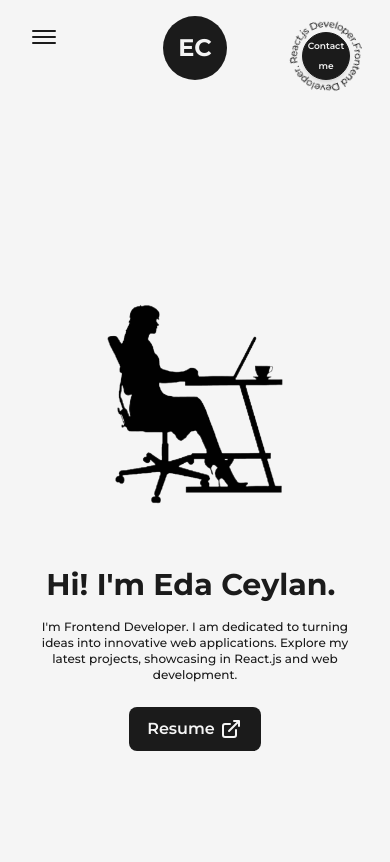
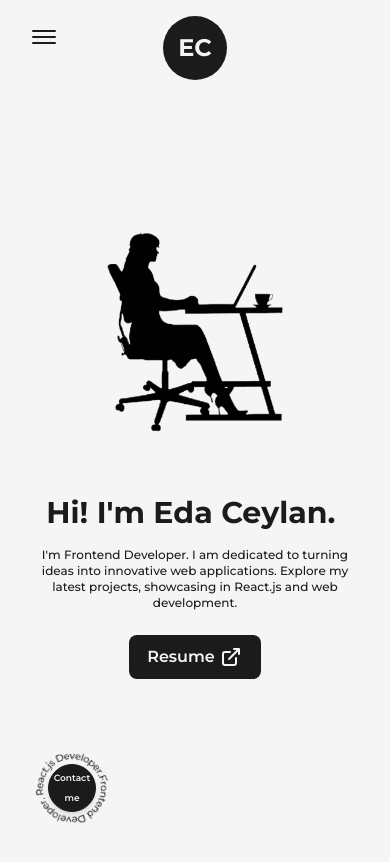
Before and after one commit to edaceylnn/portfolio, a Next.js app: page / in a window 390 px wide. Shown: the top 862 px of the page. Built offline with nearby package versions, Linux system fonts and the light colour scheme.

Commit message:
Add files via upload

```diff
--- a/src/components/Footer.js
+++ b/src/components/Footer.js
@@ -9,7 +9,7 @@ const Footer = () => {
         <span>{new Date().getFullYear()} &copy; All Rights Reserved.</span>
         <div className="flex items-center">
         Buil with<span className="text-primary text-2xl px-1">&#9825;</span>
-         by&nbsp; <Link href="/">CodeBucks</Link>
+         by&nbsp; <Link href="/"></Link>
         </div>
         <Link href="/">Say Hello</Link>
       </Layout>
--- a/src/components/HireMe.js
+++ b/src/components/HireMe.js
@@ -6,7 +6,10 @@ import Link from "next/link";
 
 const HireMe = () => {
   return (
-    <div className="fixed left-4 bottom-4 flex items-center justify-center overflow-hidden md:right-2 md:left-auto md:top-0 md:bottom-auto md:absolute">
+
+
+    <div className="fixed left-4 bottom-4 flex items-center justify-center overflow-hidden md:bottom-0 md:absolute">
+
       <div className="w-48 h-auto flex items-center justify-center relative md:w-28">
         <CircularText className={"fill-dark animate-spin-slow"} />
 
--- a/src/components/Layout.js
+++ b/src/components/Layout.js
@@ -2,7 +2,7 @@ import React from 'react'
 
 const Layout = ({children, className=""}) => {
   return (
-    <div className={`w-full h-full inline-block z-0 bg-light dark:bg-dark p-12 xl:p-24 lg:p-16 md:p-12 sm:p-8 ${className}`}>
+    <div className={`w-full h-full inline-block z-0 bg-light dark:bg-dark p-12 xl:p-24 lg:p-16 md:p-12 sm:p-8 sm:mb-36 ${className}`}>
         {children}
     </div>
   )
--- a/src/components/NavBar.js
+++ b/src/components/NavBar.js
@@ -160,7 +160,7 @@ const NavBar = () => {
             <TwitterIcon/>
           </a> */}
             <motion.a
-              href="/https://github.com/edaceylnn"
+              href="https://github.com/edaceylnn"
               target={"_blank"}
               whileHover={{ y: -2 }}
               whileTap={{ scale: 0.9 }}
@@ -169,8 +169,7 @@ const NavBar = () => {
               <GithubIcon />
             </motion.a>
             <motion.a
-              href="/www.linkedin.com/in/
-  edaceylan"
+    href="https://www.linkedin.com/in/edaceylan"
               target={"_blank"}
               whileHover={{ y: -2 }}
               whileTap={{ scale: 0.9 }}
--- a/src/pages/index.js
+++ b/src/pages/index.js
@@ -28,7 +28,7 @@ export default function Home() {
             <div className="w-1/2 md:w-full">
               <Image
                 src={profilePic}
-                alt="codeBucks"
+
                 className="w-full h-auto lg:hidden md:inline-block md:w-full"
                 priority
                 sizes="(max-width: 768px) 100vw, (max-width:1200px) 50vw,50vw"
```
